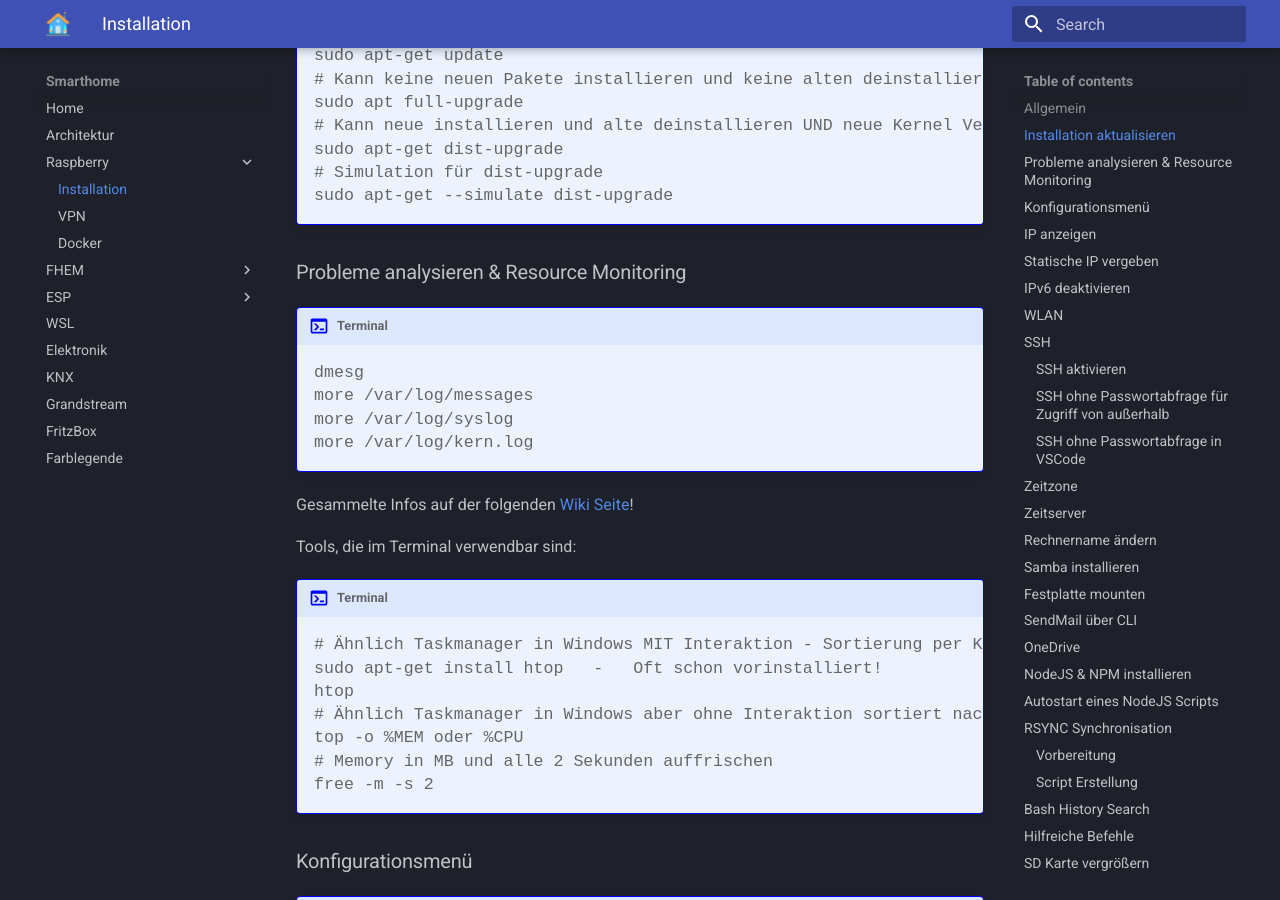
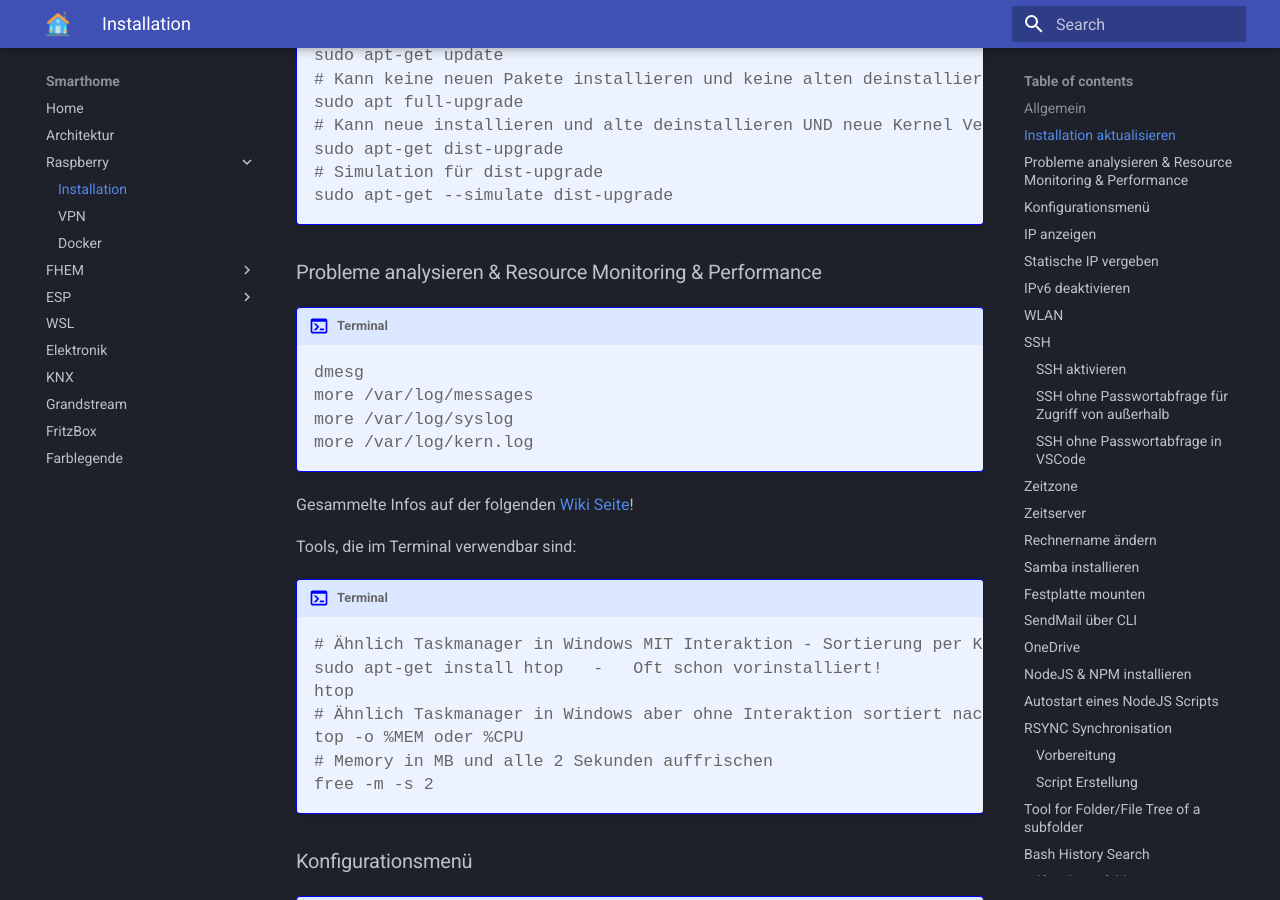
Before and after one commit to rogerknop/mkdocs_smarthome, an MkDocs documentation site: the page built from docs/install/raspi.md, in a window 1280 px wide and 900 px high, scrolled down 858 px. Built offline with MkDocs 1.6.1 and Material for MkDocs 9.7.7, drawn with Linux system fonts in a browser that asks for light colours; some of the changed text lies outside the part shown.

Commit message:
tree tool ergänzt

```diff
--- a/docs/install/raspi.md
+++ b/docs/install/raspi.md
@@ -32,7 +32,7 @@
     sudo apt-get --simulate dist-upgrade
     </pre>
 
-### Probleme analysieren & Resource Monitoring
+### Probleme analysieren & Resource Monitoring & Performance
 
 !!! terminal "Terminal"
     <pre>
@@ -658,6 +658,14 @@
     0 22 * * Tue [ $(expr $(date +%W) % 2) -eq 1 ] && /bin/bash /home/pi/backup_script/backup_helmi_bidirect.sh > /home/pi/backup_script/logs/helmi_backup_\`date +\%Y-\%m-\%d_\%H:\%M\`.log 2>&1
     </pre>
 
+### Tool for Folder/File Tree of a subfolder
+
+!!! terminal "Terminal"
+    <pre>
+    sudo apt-get install tree
+    tree /subfolder
+    </pre>
+
 ### Bash History Search
 
 Es ist besser das Tool hstr zu installieren mit Alias hh.
```
